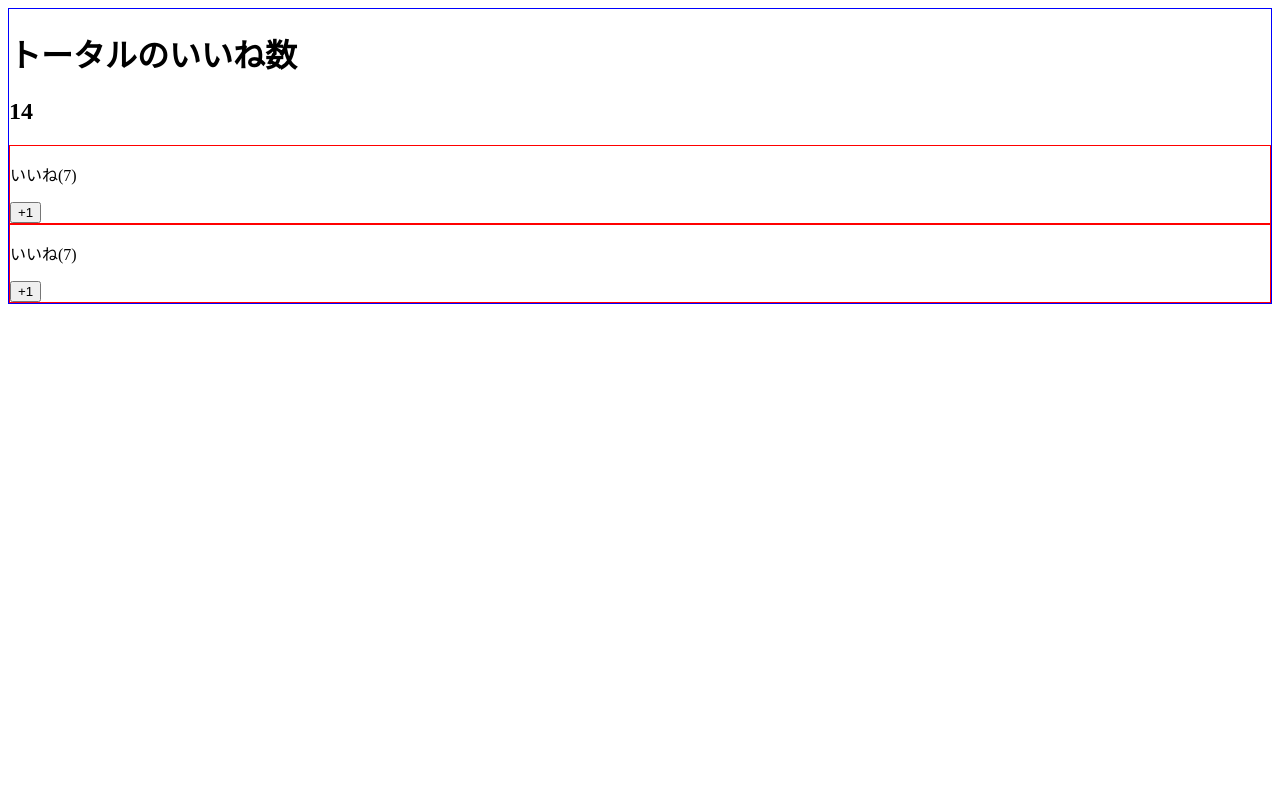
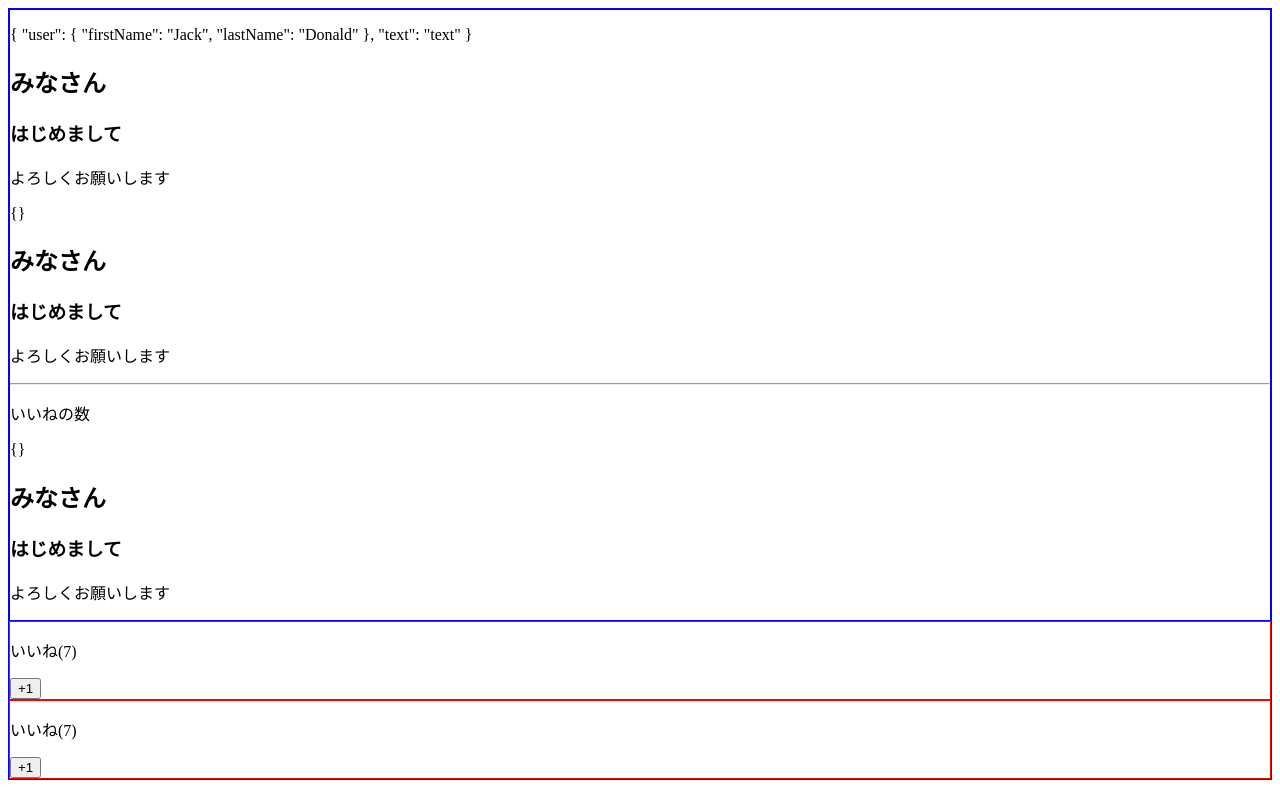
Before and after one commit to yuki-developer/vue-study, a Vue app in the folder udemy-vuejs/: page / in a window 1280 px wide. Built offline with nearby package versions, Linux system fonts and the light colour scheme.

Commit message:
No108 is completed.

```diff
--- a/udemy-vuejs/src/App.vue
+++ b/udemy-vuejs/src/App.vue
@@ -1,7 +1,11 @@
 <template>
   <div>
-    <LikeHeader></LikeHeader>
-    <h2>{{ number }}</h2>
+    <LikeHeader v-slot:default="slotProps">
+      <p>{{ slotProps }}</p>
+      <h2>みなさん</h2>
+      <h3>はじめまして</h3>
+      <p>よろしくお願いします</p>
+    </LikeHeader>
     <LikeNumber :totalNumber="number" @my-click="incrementNumber"></LikeNumber>
     <LikeNumber :total-number="number"></LikeNumber>
   </div>
@@ -30,4 +34,7 @@ export default {
   div {
     border: 1px solid blue;
   }
+  /* h1 {
+    color: red;
+  } */
 </style>
--- a/udemy-vuejs/src/components/LikeHeader.vue
+++ b/udemy-vuejs/src/components/LikeHeader.vue
@@ -1,3 +1,29 @@
 <template>
-	<h1>トータルのいいね数</h1>
+  <div>
+    <slot :user="user" text="text"></slot>
+    <slot></slot>
+    <hr>
+    <p>いいねの数</p>
+    <slot></slot>
+  </div>
+
 </template>
+
+<script>
+export default {
+		data(){
+      return {
+        user: {
+          firstName: "Jack",
+          lastName: "Donald"
+        }
+      };
+    }
+};
+</script>
+
+<style scoped>
+  h1 {
+    color: red;
+  }
+</style>
```
